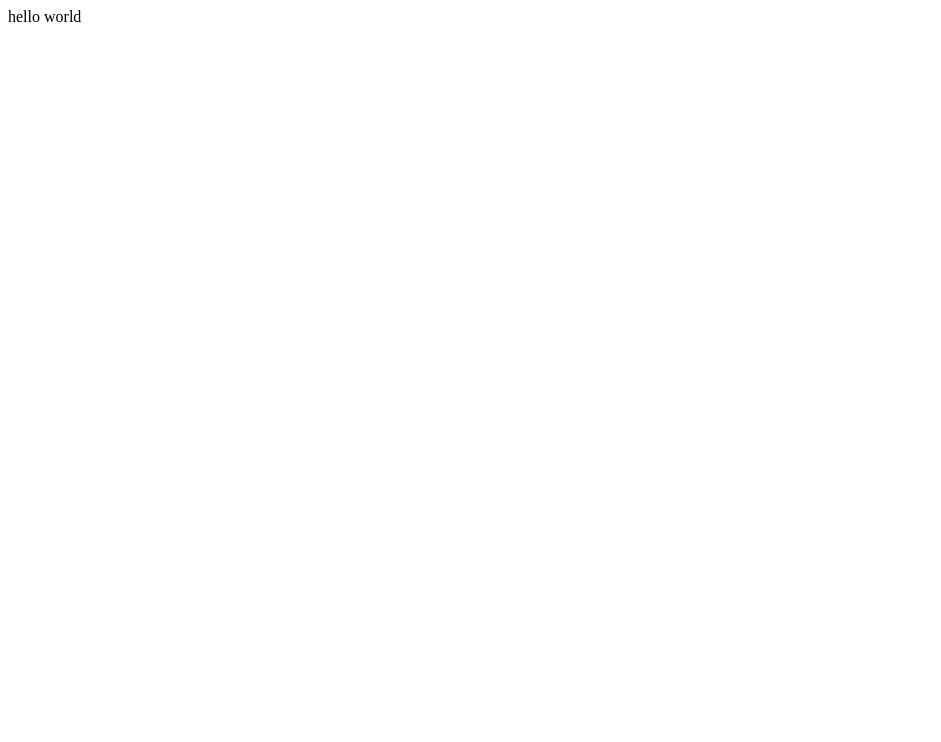
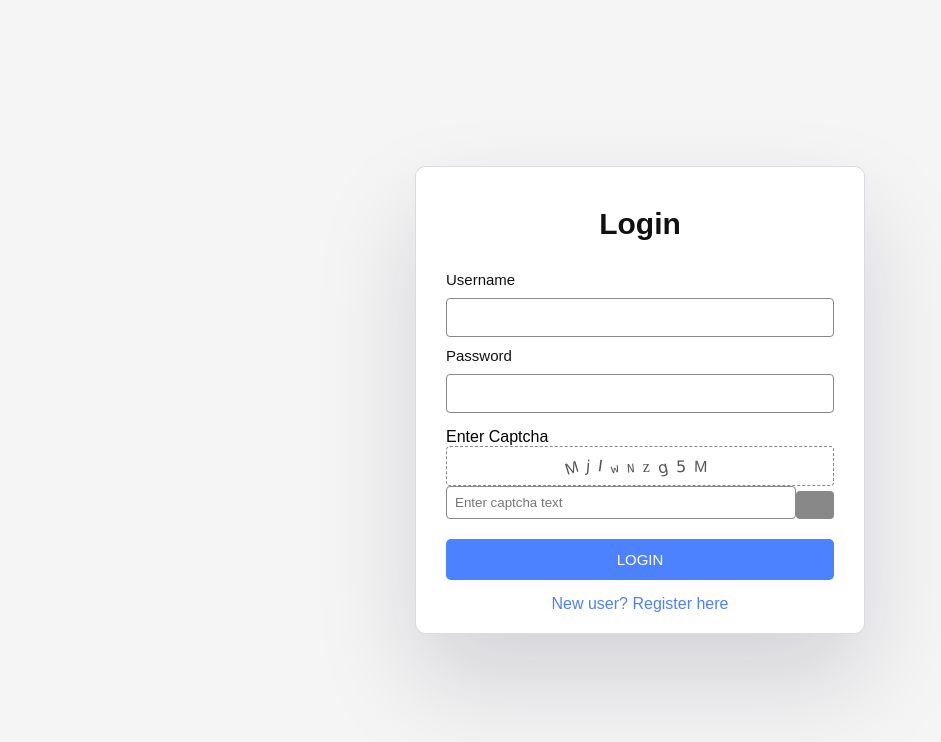
Before and after one commit to apoorvxgoyalx/listingapplication, a plain HTML site: page index.html in a window 1280 px wide. Shown: the whole page, without its empty margins (0-941 px from the left). Drawn offline with nearby package versions, Linux system fonts and the light colour scheme.

Commit message:
frontend of login and registeration page added

```diff
--- a/index.html
+++ b/index.html
@@ -1 +1,42 @@
-<p>hello world</p>
+<!DOCTYPE html>
+<html lang="en">
+  <head>
+    <title>Login Form with Captcha</title>
+    <meta charset="UTF-8" />
+    <meta name="viewport" content="width=device-width" />
+    <link rel="stylesheet" href="styles.css" />
+  </head>
+  <body>
+<div class="login-form">
+  <div class="form-title">
+    Login
+  </div>
+  <div class="form-input">
+    <label for="username">Username</label>
+    <input type="text" id="username">
+  </div>
+  <div class="form-input">
+    <label for="password">Password</label>
+    <input type="password" id="password">
+  </div>
+  <div class="captcha">
+    <label for="captcha-input">Enter Captcha</label>
+    <div class="preview"></div>
+    <div class="captcha-form">
+      <input type="text" id="captcha-form" placeholder="Enter captcha text">
+      <button class="captcha-refresh">
+        <i class="fa fa-refresh"></i>
+      </button>
+    </div>
+  </div>
+  <div class="form-input">
+    <button id="login-btn">Login</button>
+  </div>
+  <div class="new-user">
+    <a href="registration.html">New user? Register here</a>
+</div>
+</div>
+<script src="https://unpkg.com/sweetalert/dist/sweetalert.min.js"></script>
+    <script src="script.js"></script>
+  </body>
+</html>
--- /dev/null
+++ b/script.js
@@ -0,0 +1,40 @@
+(function(){
+    const fonts = ["cursive","sans-serif","serif","monospace"];
+    let captchaValue = "";
+    function generateCaptcha(){
+      let value = btoa(Math.random()*1000000000);
+      value = value.substr(0,5+Math.random()*5);
+      captchaValue = value;
+    }
+    function setCaptcha(){
+      let html = captchaValue.split("").map((char)=>{
+        const rotate = -20 + Math.trunc(Math.random()*30);
+        const font = Math.trunc(Math.random()*fonts.length);
+        return `<span
+          style="
+            transform:rotate(${rotate}deg);
+            font-family:${fonts[font]}
+          "
+        >${char}</span>`;
+      }).join("");
+      document.querySelector(".login-form .captcha .preview").innerHTML = html;
+    }
+    function initCaptcha(){
+      document.querySelector(".login-form .captcha .captcha-refresh").addEventListener("click",function(){
+        generateCaptcha();
+        setCaptcha();
+      });
+      generateCaptcha();
+      setCaptcha();
+    }
+    initCaptcha();
+
+    document.querySelector(".login-form #login-btn").addEventListener("click",function(){
+      let inputCaptchaValue = document.querySelector(".login-form .captcha input").value;
+      if(inputCaptchaValue === captchaValue){
+        swal("", "Logging In!", "success");
+      } else {
+        swal("Invalid captcha");
+      }
+    });
+  })();
--- /dev/null
+++ b/styles.css
@@ -0,0 +1,131 @@
+/* Common styles */
+* {
+    margin: 0;
+    padding: 0;
+    box-sizing: border-box;
+  }
+  body {
+    font-family: sans-serif;
+    background: #f5f5f5;
+  }
+  .form-title {
+    text-align: center;
+    font-size: 30px;
+    font-weight: 600;
+    margin: 20px 0px 30px;
+    color: #111;
+  }
+  .form-input {
+    margin: 10px 0px;
+  }
+  .form-input label {
+    display: block;
+    font-size: 15px;
+    color: #111;
+    margin-bottom: 10px;
+  }
+  .form-input input {
+    width: 100%;
+    padding: 10px;
+    outline: none;
+    border-radius: 4px;
+    border: 1px solid #888;
+    font-size: 15px;
+  }
+  button {
+    margin-top: 5px;
+    width: 100%;
+    padding: 12px;
+    border: none;
+    outline: none;
+    font-size: 15px;
+    text-transform: uppercase;
+    background: #4c81ff;
+    border-radius: 5px;
+    color: #fff;
+    transition: 0.3s;
+    cursor: pointer;
+  }
+  button:hover {
+    opacity: 0.8;
+  }
+  .new-user, .existing-user {
+    text-align: center;
+    margin-top: 15px;
+  }
+  .new-user a, .existing-user a {
+    color: #4c81ff;
+    text-decoration: none;
+  }
+  .new-user a:hover, .existing-user a:hover {
+    text-decoration: underline;
+  }
+
+  /* Login form specific */
+  .login-form {
+    position: absolute;
+    top: 50%;
+    left: 50%;
+    transform: translate(-50%, -50%);
+    width: 90%;
+    max-width: 450px;
+    background: #fff;
+    padding: 20px 30px;
+    box-shadow: rgba(17, 12, 46, 0.15) 0px 48px 100px 0px;
+    border: 1px solid rgba(17, 12, 46, 0.15);
+    border-radius: 10px;
+  }
+
+  /* Captcha styles */
+  .captcha {
+    margin: 15px 0px;
+  }
+  .captcha .preview {
+    color: #555;
+    width: 100%;
+    text-align: center;
+    height: 40px;
+    line-height: 40px;
+    letter-spacing: 8px;
+    border: 1px dashed #888;
+    border-radius: 4px;
+    font-family: "monospace";
+  }
+  .captcha .preview span {
+    display: inline-block;
+    user-select: none;
+  }
+  .captcha .captcha-form {
+    display: flex;
+  }
+  .captcha .captcha-form input {
+    width: 100%;
+    outline: none;
+    padding: 8px;
+    border-radius: 4px;
+    border: 1px solid #888;
+  }
+  .captcha .captcha-form .captcha-refresh {
+    width: 40px;
+    border: none;
+    outline: none;
+    background: #888;
+    border-radius: 4px;
+    color: #eee;
+    cursor: pointer;
+  }
+
+  /* Registration form specific */
+  .registration-form {
+    position: absolute;
+    top: 50%;
+    left: 50%;
+    transform: translate(-50%, -50%);
+    width: 90%;
+    max-width: 450px;
+    background: #fff;
+    padding: 20px 30px;
+    box-shadow: rgba(17, 12, 46, 0.15) 0px 48px 100px 0px;
+    border: 1px solid rgba(17, 12, 46, 0.15);
+    border-radius: 10px;
+  }
```
Also changed, not shown: registration.html (added, +35 -0 lines), registration.js (added, +19 -0 lines).
